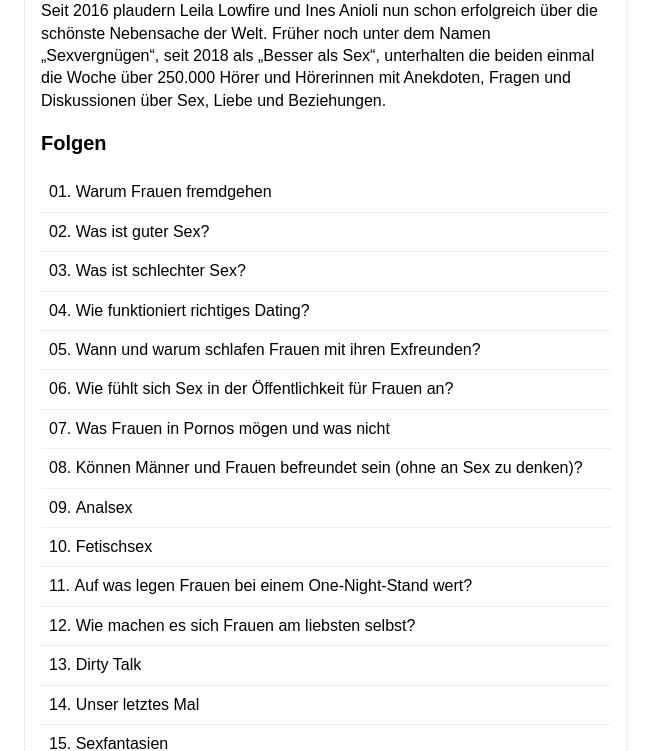
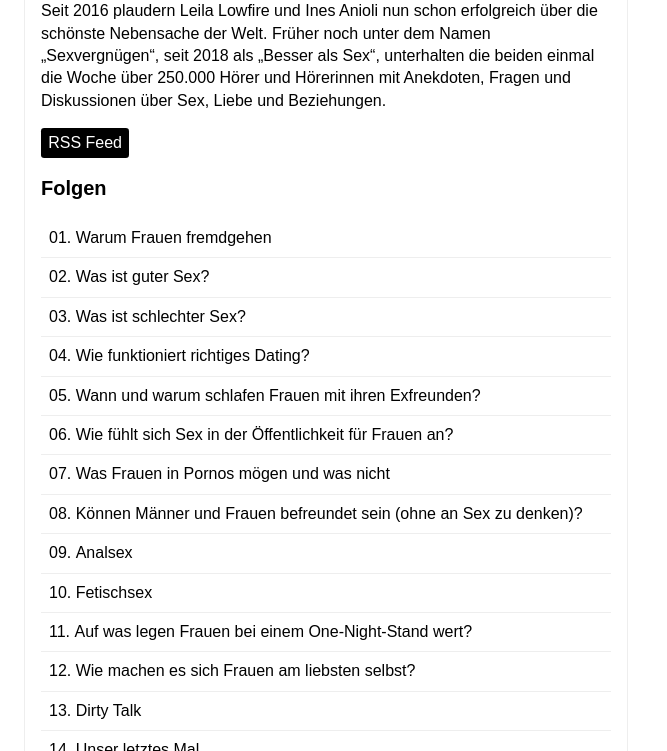
Before and after one commit to oelna/sexvergnuegen-podcast-archive, a plain HTML site: page index.html in a window 1280 px wide. Shown: the part 349-1100 px from the top of the page, without its empty margins (0-667 px from the left). Drawn offline with Linux system fonts and the light colour scheme.

Commit message:
add link to RSS feed

```diff
--- a/index.html
+++ b/index.html
@@ -64,6 +64,15 @@
 
 		p:empty { display: none; }
 
+		.label {
+			display:  inline-block;
+			color: #fff;
+			background-color: #000;
+			padding:  0.25em 0.45em 0.2em;
+			border-radius: 0.2em;
+			text-decoration: none;
+		}
+
 		@media (min-width: 55em) {
 			#main {
 				flex-direction: row;
@@ -83,6 +92,8 @@
 			<img src="https://www.dropbox.com/sh/f9ui3myvtkk1jts/AAAnrTrQiv6uR-l7ZOm8AAzda/title.jpg?raw=1" alt="" width="200" height="200" />
 
 			<p>Seit 2016 plaudern Leila Lowfire und Ines Anioli nun schon erfolgreich über die schönste Nebensache der Welt. Früher noch unter dem Namen „Sexvergnügen“, seit 2018 als „Besser als Sex“, unterhalten die beiden einmal die Woche über 250.000 Hörer und Hörerinnen mit Anekdoten, Fragen und Diskussionen über Sex, Liebe und Beziehungen.</p>
+
+			<p><a href="https://gist.githubusercontent.com/oelna/ea4fb932e25c2d4fee90e7ebeb2d0fae/raw/4f5448a6f98c269c30734a1cc56036ec4a1514ca/feed.xml" class="label">RSS Feed</a></p>
 
 			<h2>Folgen</h2>
 			<ol id="episodes"></ol>
```
